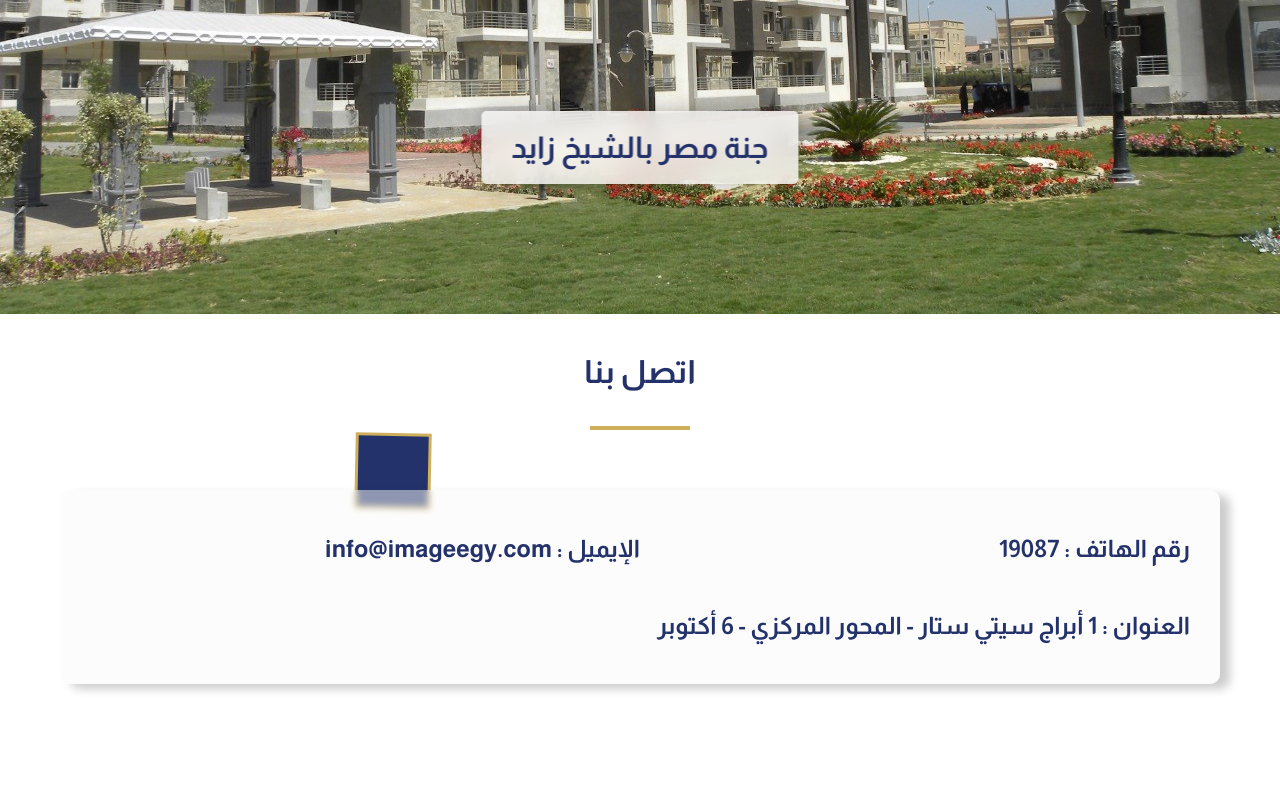
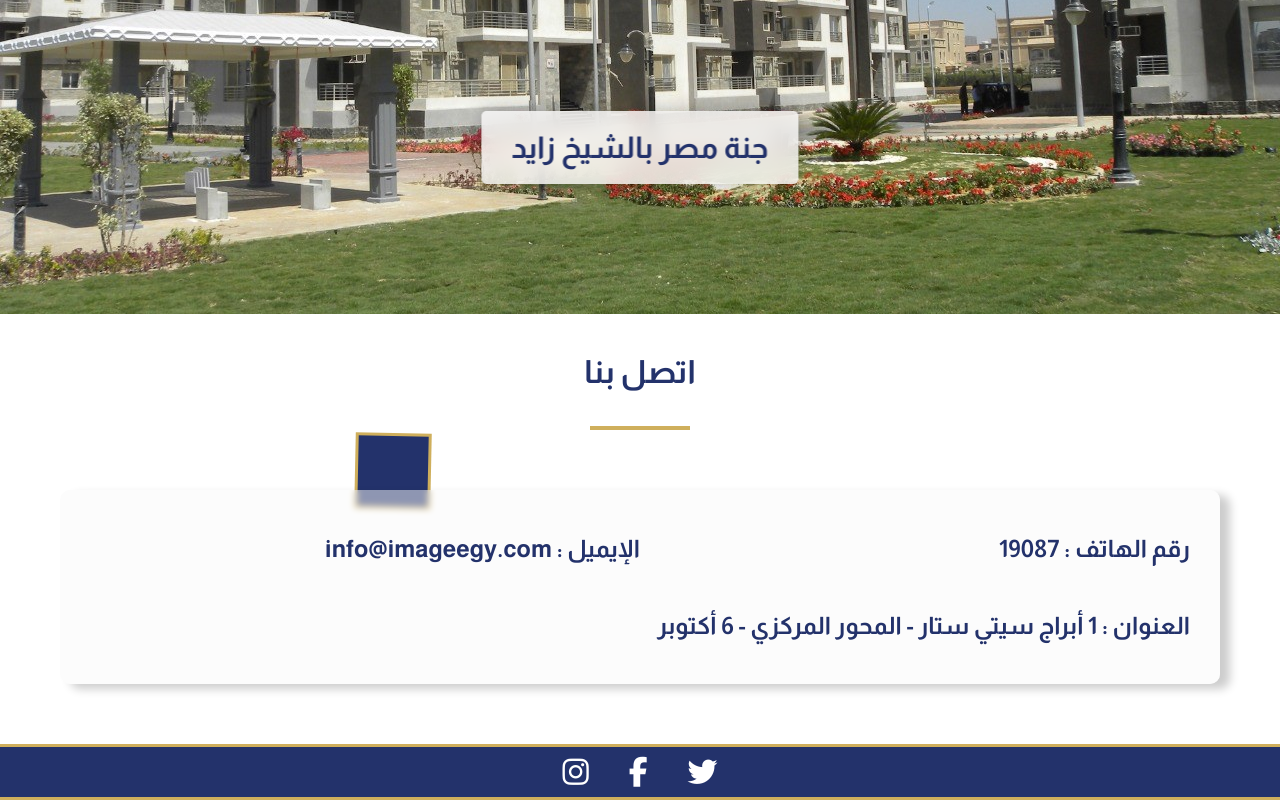
Before and after one commit to OmarShref/image-development, a React (Create React App) app: page / in a window 1280 px wide. Shown: the part 2342-3142 px from the top of the page. Before the commit the page ends 3086 px from the top, so only its background shows below. Built offline with nearby package versions, Linux system fonts and the light colour scheme.

Commit message:
footer added

```diff
--- a/src/App.js
+++ b/src/App.js
@@ -6,6 +6,7 @@ import OurProjects from "./components/our-projects/OurProjects";
 import ContactUs from "./components/contact-us/ContactUs";
 import { useEffect } from "react";
 import { useSelector } from "react-redux";
+import Footer from "./components/footer/Footer";
 
 function App() {
   const { isEnglish } = useSelector((state) => state.language);
@@ -21,6 +22,7 @@ function App() {
       <AboutCompany />
       <OurProjects />
       <ContactUs />
+      <Footer />
     </div>
   );
 }
--- a/src/components/about-company/AboutCompany.css
+++ b/src/components/about-company/AboutCompany.css
@@ -98,6 +98,7 @@ beg : #cfaf5c */
   }
   .card {
     width: 100%;
+    height: 450px;
   }
   .card.third {
     order: 3;
--- a/src/components/contact-us/ContactUs.css
+++ b/src/components/contact-us/ContactUs.css
@@ -40,7 +40,7 @@ beg : #cfaf5c */
   align-items: center;
   justify-content: space-between;
   flex-wrap: wrap;
-  direction: rtl;
+  direction: var(--text-direction);
   border-radius: 10px;
   padding: 20px 30px;
   background-color: rgba(250, 250, 250, 0.5);
@@ -52,7 +52,7 @@ beg : #cfaf5c */
   color: #23326b;
   font-size: 24px;
   font-weight: 600;
-  width: 50%;
+  min-width: 50%;
   padding: 25px 0;
 }
 
--- a/src/components/contact-us/ContactUs.js
+++ b/src/components/contact-us/ContactUs.js
@@ -1,17 +1,34 @@
 import "./ContactUs.css";
-
-import React from "react";
+import { useEffect } from "react";
+import { useSelector } from "react-redux";
 
 const ContactUs = () => {
+  const text = {
+    contactUs: ["Contact Us", "اتصل بنا"],
+    phone: ["Phone : 19087", "رقم الهاتف : 19087"],
+    email: ["Email : info@imageegy.com", "الإيميل : info@imageegy.com"],
+    adress: [
+      "Adress : 1 city star towers - AlMehwar Almarkazy - 6 October",
+      "العنوان : 1 أبراج سيتي ستار - المحور المركزي - 6 أكتوبر",
+    ],
+  };
+  const { isEnglish } = useSelector((state) => state.language);
+
+  useEffect(() => {
+    isEnglish
+      ? document.body.style.setProperty("--text-direction", "ltr")
+      : document.body.style.setProperty("--text-direction", "rtl");
+  }, [isEnglish]);
+
   return (
     <div id="contactus" className="contactus">
       <div className="section-title">
-        <p>اتصل بنا</p>
+        <p>{isEnglish ? text.contactUs[0] : text.contactUs[1]}</p>
       </div>
       <div className="contents">
-        <p>رقم الهاتف : 19087</p>
-        <p>الإيميل : info@imageegy.com</p>
-        <p>العنوان : 1 أبراج سيتي ستار - المحور المركزي - 6 أكتوبر</p>
+        <p>{isEnglish ? text.phone[0] : text.phone[1]}</p>
+        <p>{isEnglish ? text.email[0] : text.email[1]}</p>
+        <p>{isEnglish ? text.adress[0] : text.adress[1]}</p>
       </div>
     </div>
   );
--- /dev/null
+++ b/src/components/footer/Footer.css
@@ -0,0 +1,28 @@
+/* dark blue : #23326b
+beg : #cfaf5c */
+
+.footer {
+  background-color: #23326b;
+  border-top: 3px solid #cfaf5c;
+  border-bottom: 3px solid #cfaf5c;
+  display: flex;
+  justify-content: center;
+  align-items: center;
+}
+
+.footer .footer_contents {
+  display: flex;
+  justify-content: center;
+  align-items: center;
+}
+
+.footer .footer_contents i {
+  font-size: 30px;
+  color: white;
+  padding: 10px 20px;
+  cursor: pointer;
+}
+
+.footer .footer_contents i:hover {
+  color: #cfaf5c;
+}
--- /dev/null
+++ b/src/components/footer/Footer.js
@@ -0,0 +1,15 @@
+import React from "react";
+import "./Footer.css";
+const Footer = () => {
+  return (
+    <div className="footer">
+      <div className="footer_contents">
+        <i class="fa-brands fa-instagram"></i>
+        <i class="fa-brands fa-facebook-f"></i>
+        <i class="fa-brands fa-twitter"></i>
+      </div>
+    </div>
+  );
+};
+
+export default Footer;
--- a/src/components/our-projects/OurProjects.js
+++ b/src/components/our-projects/OurProjects.js
@@ -4,6 +4,7 @@ import { setCurrentIndex } from "../../redux/projectsReducer";
 
 const OurProjects = () => {
   const { projects, currentIndex } = useSelector((state) => state.projects);
+  const { isEnglish } = useSelector((state) => state.language);
   const dispatch = useDispatch();
 
   const handleMovingRight = () => {
@@ -49,7 +50,7 @@ const OurProjects = () => {
             style={{ backgroundImage: `url(${project.image})` }}
           >
             <div className="project-card">
-              <p>{project.name}</p>
+              <p>{isEnglish ? project.name[0] : project.name[1]}</p>
             </div>
           </div>
         ))}
--- a/src/redux/projectsReducer.js
+++ b/src/redux/projectsReducer.js
@@ -7,12 +7,30 @@ import project5 from "../assets/project-5.jpeg";
 import project6 from "../assets/project-6.jpeg";
 const initialState = {
   projects: [
-    { name: "جنة مصر بالشيخ زايد", image: aboutCompany1 },
-    { name: "الإسكان الإجتماعي بالشيخ زايد", image: project2 },
-    { name: "صواري بالإسكندرية", image: project3 },
-    { name: "مجمع الصناعات بالعاشر من رمضان", image: project4 },
-    { name: "مدارس النيل بالشيخ زايد", image: project5 },
-    { name: "مركز شباب السادات", image: project6 },
+    {
+      name: ["Jannet masr ElSheikh Zayed", "جنة مصر بالشيخ زايد"],
+      image: aboutCompany1,
+    },
+    {
+      name: [
+        "AlEskan ALEgtmaey ElSheikh Zayed",
+        "الإسكان الإجتماعي بالشيخ زايد",
+      ],
+      image: project2,
+    },
+    { name: ["Swary Alex", "صواري بالإسكندرية"], image: project3 },
+    {
+      name: [
+        "Mogamaa AlSenaat ElSheikh Zayed",
+        "مجمع الصناعات بالعاشر من رمضان",
+      ],
+      image: project4,
+    },
+    {
+      name: ["Alnil Schools ElSheikh Zayed", "مدارس النيل بالشيخ زايد"],
+      image: project5,
+    },
+    { name: ["Youth Center AlSadat", "مركز شباب السادات"], image: project6 },
   ],
   currentIndex: 0,
 };
```
